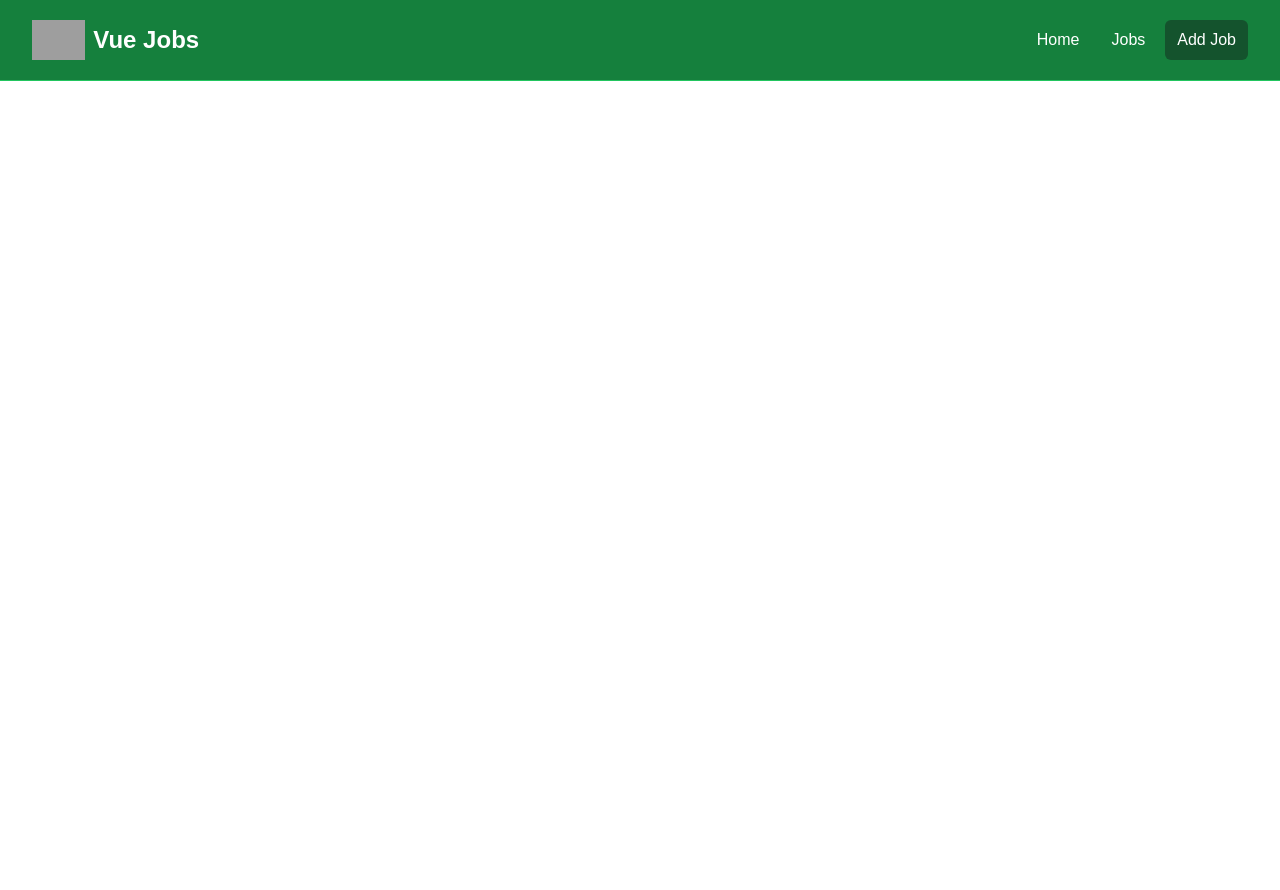
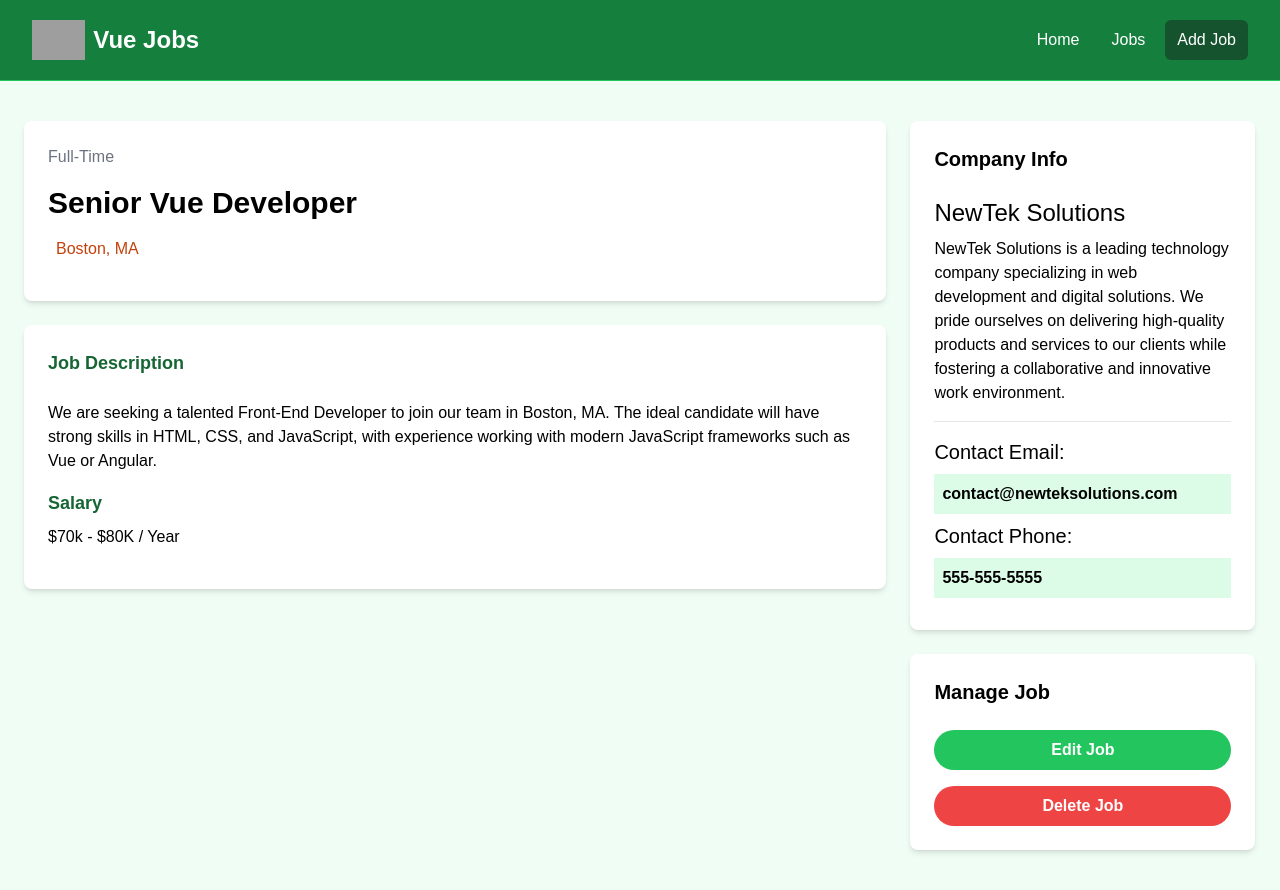
Before and after one commit to AyeshaSeemab93/Vue.js-Project, a Vue app in the folder Vue-job-portal-project/vue-job-portal-project/: page /jobs/add in a window 1280 px wide. Before the commit the page ends 800 px from the top, so only its background shows below. Built offline with nearby package versions, Linux system fonts and the light colour scheme; grey boxes are pictures that could not be loaded.

Commit message:
creating not found page

```diff
--- a/Vue-job-portal-project/vue-job-portal-project/src/components/JobListing.vue
+++ b/Vue-job-portal-project/vue-job-portal-project/src/components/JobListing.vue
@@ -47,7 +47,7 @@
           {{ job.location }}
         </div>
         <RouterLink
-          :to="'/job/' + job.id"
+          :to="'/jobs/' + job.id"
           class="h-[36px] bg-green-500 hover:bg-green-600 text-white px-4 py-2 rounded-lg text-center text-sm"
         >
           Read More
--- a/Vue-job-portal-project/vue-job-portal-project/src/components/JobListings.vue
+++ b/Vue-job-portal-project/vue-job-portal-project/src/components/JobListings.vue
@@ -30,7 +30,7 @@
   </section>
   <section v-if="showButton" class="m-auto max-w-lg my-10 px-6">
     <a
-      href="/jobs"
+      href="/jobs/"
       class="block bg-black text-white text-center py-4 px-6 rounded-xl hover:bg-gray-700"
       >View All Jobs</a
     >
--- /dev/null
+++ b/Vue-job-portal-project/vue-job-portal-project/src/components/NotFound.vue
@@ -0,0 +1,15 @@
+<script setup>
+import { RouterLink } from "vue-router";
+</script>
+<template>
+  <section class="text-center flex flex-col justify-center items-center h-96">
+    <i class="pi i-exclamation-triangle text-yellow-400 text-7xl mb-5"></i>
+    <h1 class="text-6xl font-bold mb-4">404 Not Found</h1>
+    <p class="text-xl mb-5">This page does not exist</p>
+    <RouterLink
+      to="/"
+      class="text-white bg-green-700 hover:bg-green-900 rounded-md px-3 py-2 mt-4"
+      >Go Back</RouterLink
+    >
+  </section>
+</template>
--- a/Vue-job-portal-project/vue-job-portal-project/src/router/index.js
+++ b/Vue-job-portal-project/vue-job-portal-project/src/router/index.js
@@ -2,6 +2,8 @@
 
 import HomeView from "@/views/HomeView.vue";
 import JobsView from "@/views/JobsView.vue";
+import NotFound from "@/views/NotFound.vue";
+import JobView from "@/views/JobView.vue";
 
 const router = createRouter({
   history: createWebHistory(import.meta.env.BASE_URL),
@@ -16,6 +18,16 @@
       name: "Jobs",
       component: JobsView,
     },
+    {
+      path: "/jobs/:id",
+      name: "Job",
+      component: JobView,
+    },
+    {
+      path: "/:pathMatch(.*)*",
+      name: "NotFound",
+      component: NotFound,
+    },
   ],
 });
 
--- /dev/null
+++ b/Vue-job-portal-project/vue-job-portal-project/src/views/JobView.vue
@@ -0,0 +1,88 @@
+<script setup>
+import JobListings from "@/components/JobListings.vue";
+</script>
+<template>
+   <section class="bg-green-50">
+      <div class="container m-auto py-10 px-6">
+        <div class="grid grid-cols-1 md:grid-cols-70/30 w-full gap-6">
+          <main>
+            <div
+              class="bg-white p-6 rounded-lg shadow-md text-center md:text-left"
+            >
+              <div class="text-gray-500 mb-4">Full-Time</div>
+              <h1 class="text-3xl font-bold mb-4">Senior Vue Developer</h1>
+              <div
+                class="text-gray-500 mb-4 flex align-middle justify-center md:justify-start"
+              >
+                <i
+                  class="fa-solid fa-location-dot text-lg text-orange-700 mr-2"
+                ></i>
+                <p class="text-orange-700">Boston, MA</p>
+              </div>
+            </div>
+
+            <div class="bg-white p-6 rounded-lg shadow-md mt-6">
+              <h3 class="text-green-800 text-lg font-bold mb-6">
+                Job Description
+              </h3>
+
+              <p class="mb-4">
+                We are seeking a talented Front-End Developer to join our team
+                in Boston, MA. The ideal candidate will have strong skills in
+                HTML, CSS, and JavaScript, with experience working with modern
+                JavaScript frameworks such as Vue or Angular.
+              </p>
+
+              <h3 class="text-green-800 text-lg font-bold mb-2">Salary</h3>
+
+              <p class="mb-4">$70k - $80K / Year</p>
+            </div>
+          </main>
+
+          <!-- Sidebar -->
+          <aside>
+            <!-- Company Info -->
+            <div class="bg-white p-6 rounded-lg shadow-md">
+              <h3 class="text-xl font-bold mb-6">Company Info</h3>
+
+              <h2 class="text-2xl">NewTek Solutions</h2>
+
+              <p class="my-2">
+                NewTek Solutions is a leading technology company specializing in
+                web development and digital solutions. We pride ourselves on
+                delivering high-quality products and services to our clients
+                while fostering a collaborative and innovative work environment.
+              </p>
+
+              <hr class="my-4" />
+
+              <h3 class="text-xl">Contact Email:</h3>
+
+              <p class="my-2 bg-green-100 p-2 font-bold">
+                contact@newteksolutions.com
+              </p>
+
+              <h3 class="text-xl">Contact Phone:</h3>
+
+              <p class="my-2 bg-green-100 p-2 font-bold">555-555-5555</p>
+            </div>
+
+            <!-- Manage -->
+            <div class="bg-white p-6 rounded-lg shadow-md mt-6">
+              <h3 class="text-xl font-bold mb-6">Manage Job</h3>
+              <a
+                href="add-job.html"
+                class="bg-green-500 hover:bg-green-600 text-white text-center font-bold py-2 px-4 rounded-full w-full focus:outline-none focus:shadow-outline mt-4 block"
+                >Edit Job</a
+              >
+              <button
+                class="bg-red-500 hover:bg-red-600 text-white font-bold py-2 px-4 rounded-full w-full focus:outline-none focus:shadow-outline mt-4 block"
+              >
+                Delete Job
+              </button>
+            </div>
+          </aside>
+        </div>
+      </div>
+    </section>
+</template>
--- /dev/null
+++ b/Vue-job-portal-project/vue-job-portal-project/src/views/NotFound.vue
@@ -0,0 +1,6 @@
+<script setup>
+import NotFound from "@/components/NotFound.vue";
+</script>
+<template>
+  <NotFound />
+</template>
```
